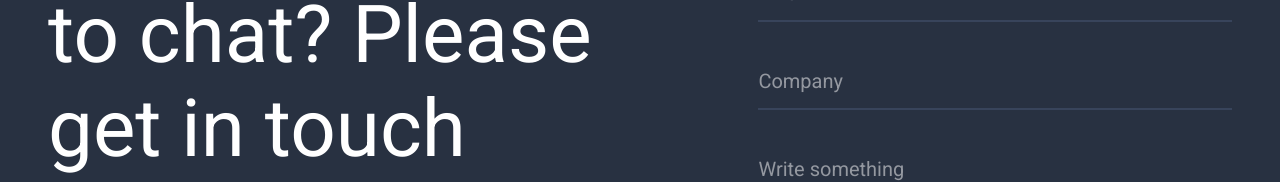
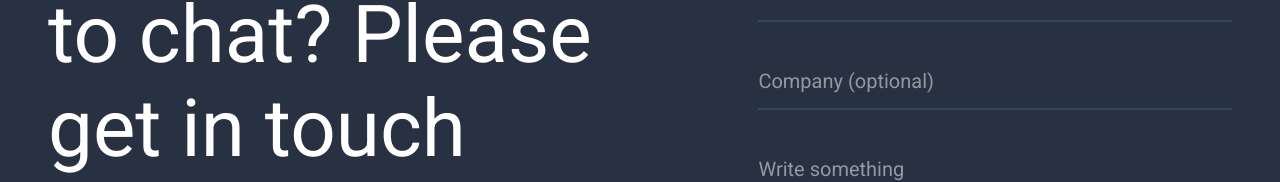
Before and after one commit to arathjz/arathjz-site, a Gatsby site: page / in a window 1280 px wide. Shown: the part 1705-1887 px from the top of the page. Built offline with nearby package versions, Linux system fonts and the light colour scheme; Gatsby itself is replaced by a stand-in of ours.

Commit message:
Move Organizations into sections folder

```diff
--- a/src/components/Footer/Footer.tsx
+++ b/src/components/Footer/Footer.tsx
@@ -33,8 +33,8 @@ export const Footer = () => (
         />
         <Input
           type="text"
-          aria-label="Company"
-          placeholder="Company"
+          aria-label="Company (optional)"
+          placeholder="Company (optional)"
           name="company"
         />
         <Input
--- a/src/pages/index.tsx
+++ b/src/pages/index.tsx
@@ -1,9 +1,9 @@
 import * as React from 'react';
 
 import { Layout } from '../components/Layout/Layout';
-import { Organizations } from '../components/Organizations';
 import Seo from '../components/Seo';
 
+import { Organizations } from '../sections/Organizations';
 import { MainSection } from '../sections/Main';
 
 const Home = (): JSX.Element => (
--- a/src/components/Organizations/Organizations.styles.ts
+++ b/src/sections/Organizations/Organizations.styles.ts
@@ -1,6 +1,6 @@
 import styled from 'styled-components';
 
-import { BaseContainer } from '../BaseContainer';
+import { BaseContainer } from '../../components/BaseContainer';
 import { device } from '../../styles/device';
 
 export const Container = styled.section`
```
Also changed, not shown: src/sections/Organizations/Organizations.tsx (renamed from src/components/Organizations/Organizations.tsx), src/sections/Organizations/index.ts (renamed from src/components/Organizations/index.ts), src/sections/Organizations/useOrganizationLogosMapper.ts (renamed from src/components/Organizations/useOrganizationLogosMapper.ts).
